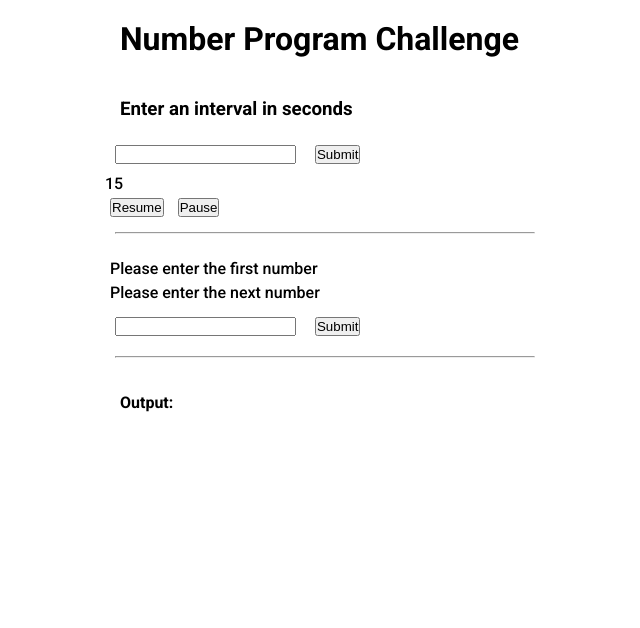
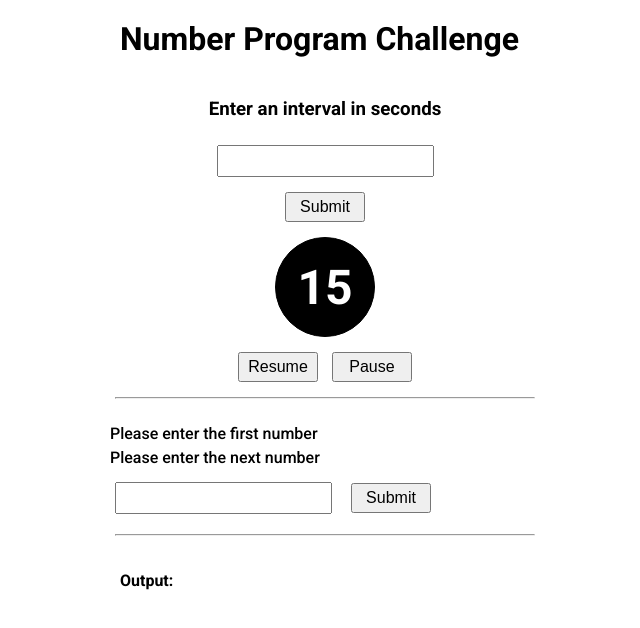
Before and after one commit to toddteis/number-program-challenge, a plain HTML site: page index.html in a window 1280 px wide. Shown: the whole page, without its empty margins (315-955 px from the left). Drawn offline with Linux system fonts and the light colour scheme.

Commit message:
Styled Timer Section.

```diff
--- a/index.html
+++ b/index.html
@@ -13,27 +13,29 @@
     <main>
         <h1>Number Program Challenge</h1>
         <section class="timer" id="timer">
-            <div class="set-interval">
+            <div class="set-interval" id="set-interval">
                 <h3 class="timer-heading" id="timer-heading">Enter an interval in seconds</h3>
                 <input type="text" class="timer-text-input" id="timer-text-input">
                 <button type="submit" class="btn-timer-submit" id="btn-timer-submit">Submit</button>
             </div>
-            <div class="display-timer-wrapper">
-                <div class="display-timer">15</div>
-                <button class="btn-timer-resume" id="btn-timer-resume">Resume</button>
-                <button class="btn-timer-pause" id="btn-timer-pause">Pause</button>
+            <div class="display-timer-wrapper" id="display-timer-wrapper">
+                <div class="display-timer" id="display-timer">15</div>
+                <div>
+                    <button class="btn-timer-resume" id="btn-timer-resume">Resume</button>
+                    <button class="btn-timer-pause" id="btn-timer-pause">Pause</button>
+                </div>
             </div>
             <hr>
         </section>
-        <section class="" id="">
+        <section class="number-in" id="number-in">
             <p>Please enter the first number</p>
             <p>Please enter the next number</p>
-            <input type="text" class="input-area" id="">
-            <button>Submit</button>
+            <input type="text" class="number-in-input" id="number-in-input">
+            <button class="number-in-input" id="number-in-input">Submit</button>
             <hr>
         </section>
         <section class="display" id="display">
-            <div class="display-text">
+            <div class="display-output" id="display-output">
                 <h4>Output:</h4>
                 <p></p>
             </div>
--- a/styles.css
+++ b/styles.css
@@ -12,6 +12,7 @@
 html {
     box-sizing: border-box;
     font-family: 'Roboto', sans-serif;
+    font-size: 16px;
 }
 
 body {
@@ -51,7 +52,41 @@ section {
     padding: 5px;
 }
 
+button {
+    width: 80px;
+    height: 30px;
+    font-size: 1rem;
+}
+
+input {
+    height: 2rem;
+    padding: 3px;
+    font-size: 1rem;
+}
+
 .timer {
     display: flex;
     flex-direction: column;
 }
+
+.set-interval, .display-timer-wrapper {
+    display: flex;
+    flex-direction: column;
+    justify-content: center;
+    align-items: center;
+}
+
+.display-timer {
+    font-size: 3rem;
+    font-weight: 700;
+    margin: 10px;
+    width: 100px;
+    height: 100px;
+    background-color: black;
+    color: white;
+    display: flex;
+    justify-content: center;
+    align-items: center;
+    border: 1px solid black;
+    border-radius: 50px;
+}
```
